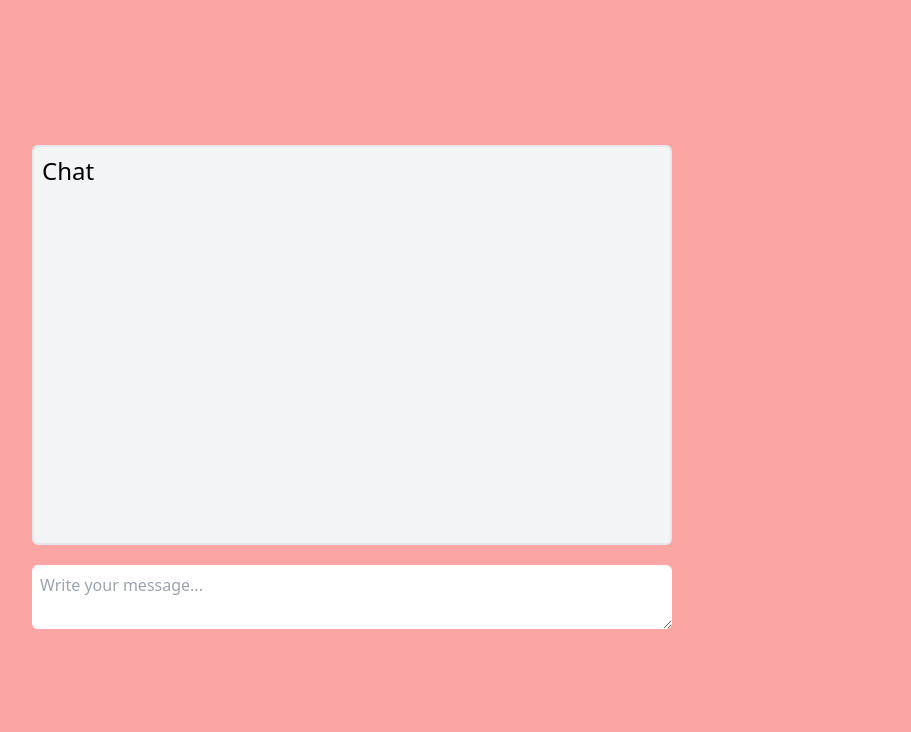
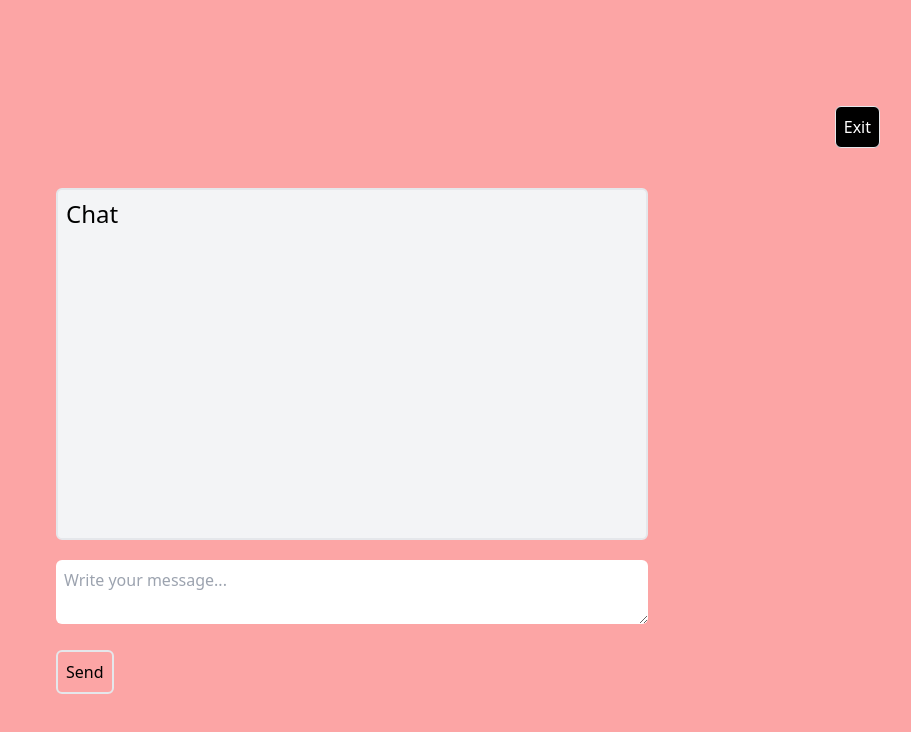
Before and after one commit to berkaycirak/Chat-app, a React (Create React App) app in the folder client/: page /chat in a window 1280 px wide. Shown: the top 732 px of the page, without its empty margins (288-1199 px from the left). Built offline with nearby package versions, Linux system fonts and the light colour scheme; no server answers.

Commit message:
Socket is added

```diff
--- a/client/src/components/Chat.js
+++ b/client/src/components/Chat.js
@@ -1,6 +1,37 @@
+import { useState } from 'react';
+import { useNavigate } from 'react-router-dom';
+
 function Chat({ socket }) {
+	const [message, setMessage] = useState();
+	const navigate = useNavigate();
+
+	const handleClick = () => {
+		localStorage.removeItem('username');
+		navigate('/');
+		window.location.reload();
+	};
+
+	const handleSendMessage = (e) => {
+		e.preventDefault();
+		if (localStorage.getItem('username')) {
+			socket.emit('message', {
+				name: socket.id,
+			});
+		}
+
+		setMessage('');
+	};
+
+	console.log(message);
 	return (
-		<div className='flex flex-col items-center justify-center h-[100vh] bg-red-300'>
+		<div className='flex flex-col items-center justify-center h-[100vh] bg-red-300 p-12'>
+			<div className='self-end mr-16 mb-10'>
+				<button
+					className='border p-2 rounded-md bg-black text-white transition hover:bg-red-500'
+					onClick={handleClick}>
+					Exit
+				</button>
+			</div>
 			<div className='border-2 w-[50%] h-[50%] bg-gray-100 rounded-md '>
 				<div className=' text-2xl p-2'>Chat</div>
 			</div>
@@ -10,7 +41,14 @@ function Chat({ socket }) {
 					id=''
 					className='p-2 my-5 rounded-md focus:outline-none w-full'
 					placeholder='Write your message...'
+					value={message}
+					onChange={(e) => setMessage(e.target.value)}
 				/>
+				<button
+					className='border-2 rounded-md p-2'
+					onClick={handleSendMessage}>
+					Send
+				</button>
 			</div>
 		</div>
 	);
```
Also changed, not shown: 1 other file (tests, documents, lock files or other folders).
